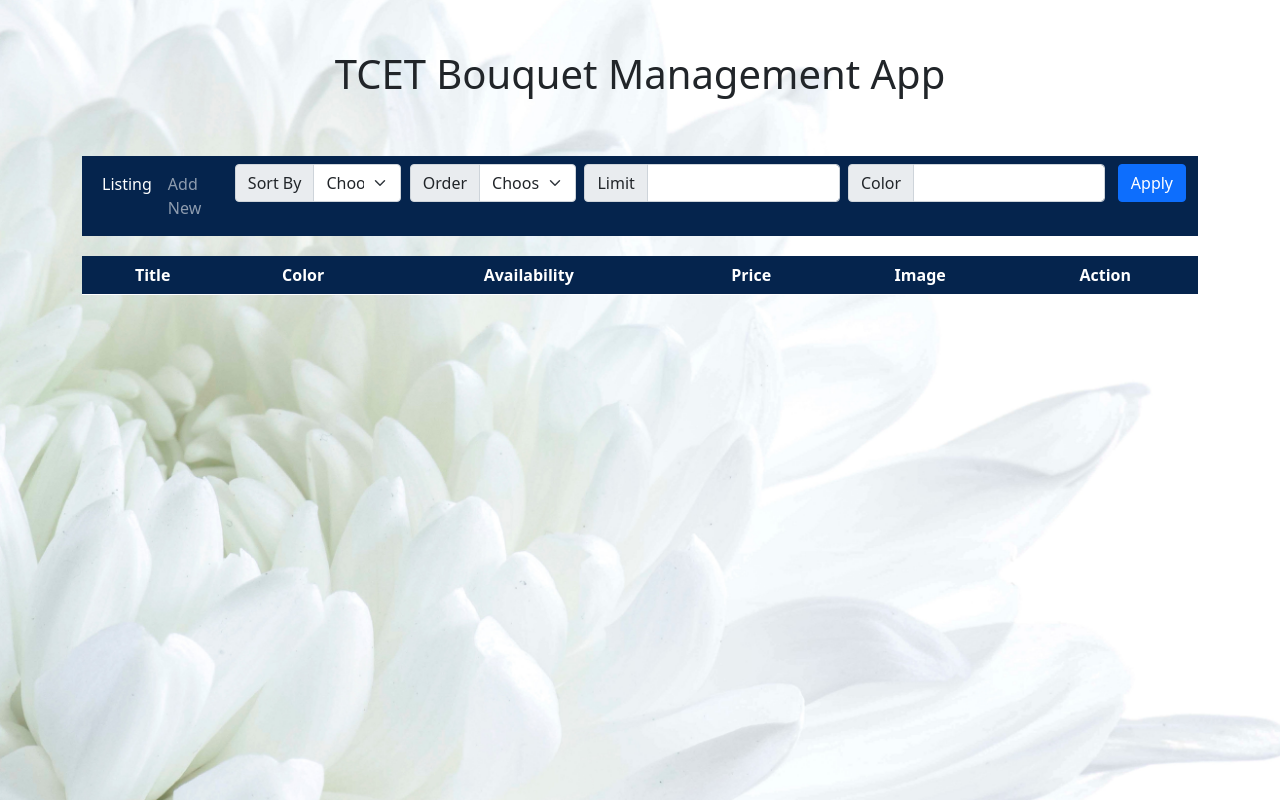
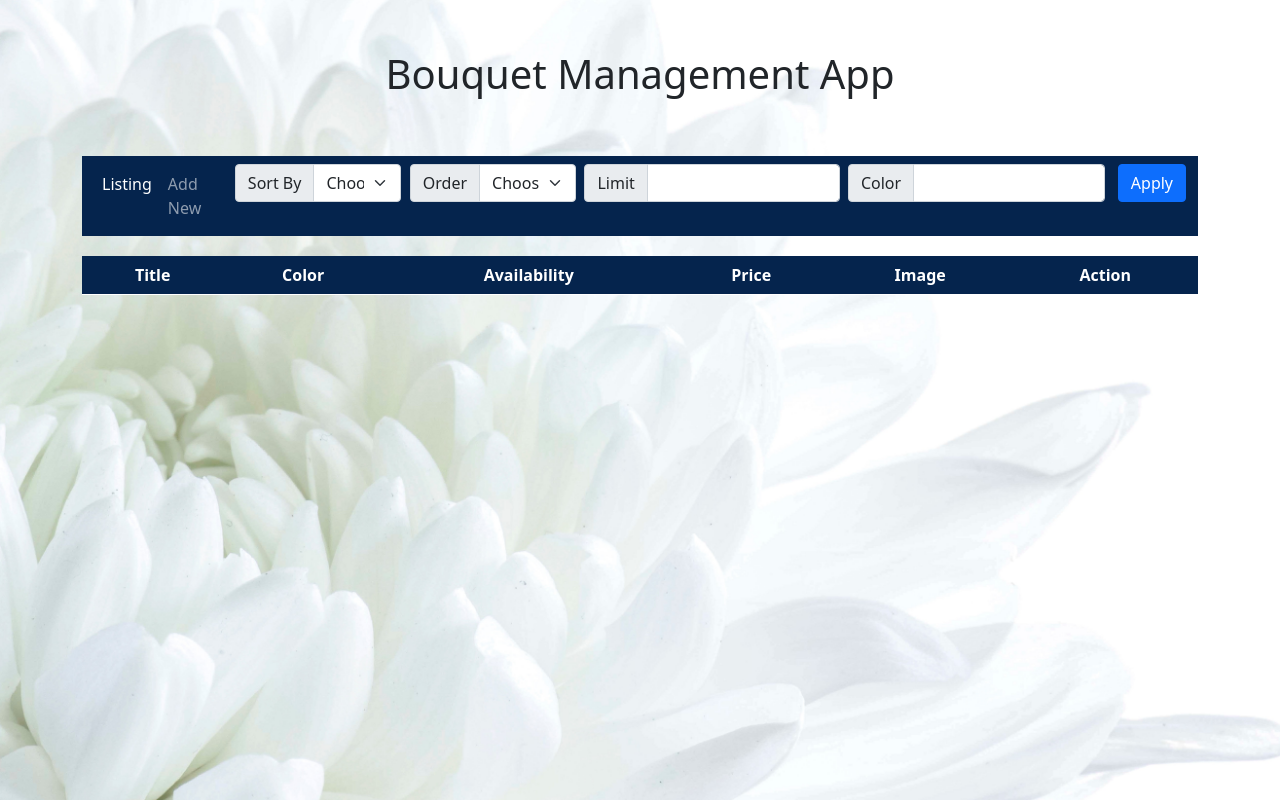
Before and after one commit to harshitdaga7/test_page, a plain HTML site: page index.html in a window 1280 px wide. Drawn offline with nearby package versions, Linux system fonts and the light colour scheme; no server answers.

Commit message:
removed TCET

```diff
--- a/index.html
+++ b/index.html
@@ -29,7 +29,7 @@
 	nav{padding-top:"30px";}
 	</style>
 	<body class="d-flex flex-column h-100 container blackbg">
-		<h1 class="Heading">TCET Bouquet Management App</h1>
+		<h1 class="Heading">Bouquet Management App</h1>
 		<header style = "padding-top: 50px;padding-bottom: 20px;">
 			<nav  class="navbar  navbar-expand-lg navbar-dark" style="background-color: #05244d;">
 			  <div class="container-fluid">
```
